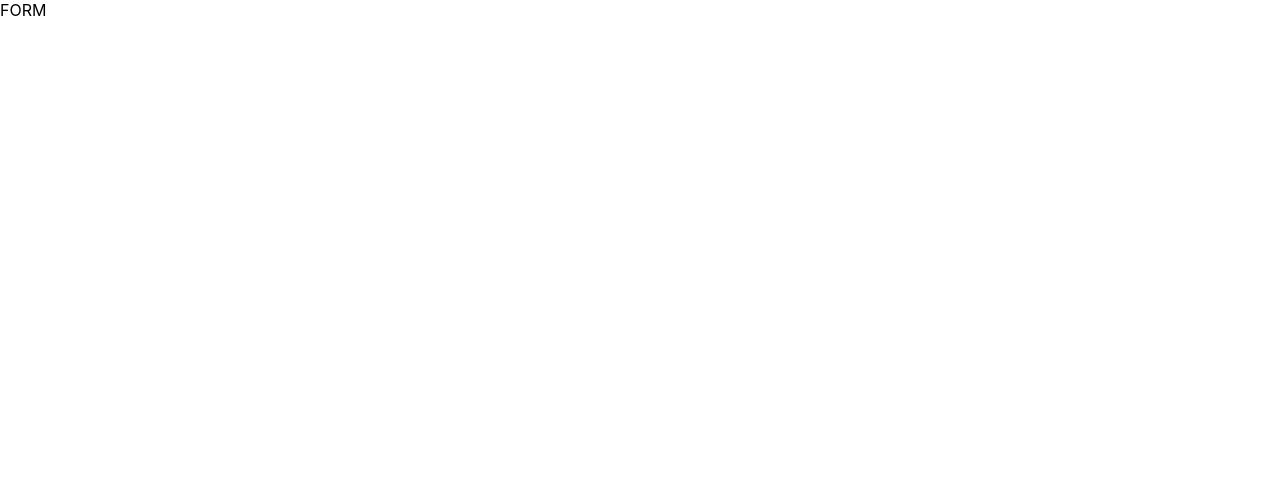
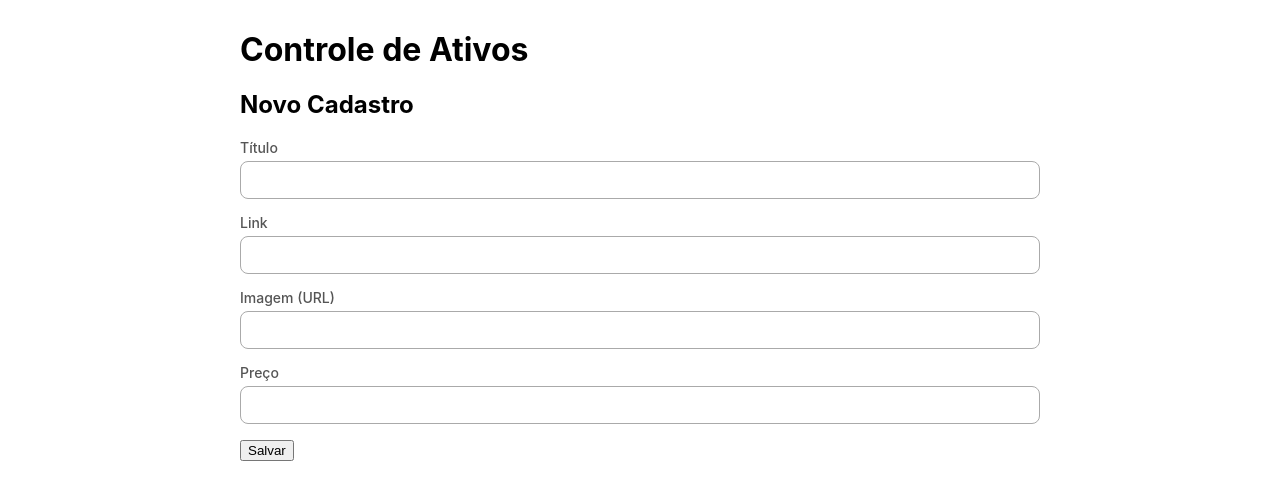
Before and after one commit to edneto/promo-show, a React (Create React App) app: page /create in a window 1280 px wide. Shown: the top 500 px of the page. Built offline with nearby package versions, Linux system fonts and the light colour scheme.

Commit message:
feature-form-p1: implemented form control

```diff
--- /dev/null
+++ b/src/components/Promotion/Form/Form.css
@@ -0,0 +1,20 @@
+.promotion-form__group {
+  display: flex;
+  flex-direction: column;
+  margin-bottom: 15px;
+}
+
+.promotion-form__group label {
+  margin-bottom: 5px;
+  font-size: 14px;
+  font-weight: 500;
+  color: #555555;
+}
+
+.promotion-form__group input {
+  border: 1px solid #aaaaaa;
+  border-radius: 8px;
+  background-color: #fff;
+  height: 36px;
+  padding: 0 10px;
+}
--- /dev/null
+++ b/src/components/Promotion/Form/Form.js
@@ -0,0 +1,66 @@
+import React, { useState } from "react";
+import { useHistory } from "react-router-dom";
+import axios from "axios";
+import "./Form.css";
+
+const initialValue = {
+  title: "",
+  url: "",
+  imageUrl: "",
+  price: 0,
+};
+
+const PromotionForm = () => {
+  const [values, setValues] = useState(initialValue);
+  console.log({ values });
+  const history = useHistory();
+
+  function onChange(ev) {
+    const { name, value } = ev.target;
+    setValues({ ...values, [name]: value });
+  }
+
+  function onSubmit(ev) {
+    ev.preventDefault();
+
+    axios.post("http://localhost:5000/promotions", values).then((response) => {
+      history.push("/");
+    });
+  }
+
+  return (
+    <div>
+      <h1>Controle de Ativos</h1>
+      <h2>Novo Cadastro</h2>
+
+      <form onSubmit={onSubmit}>
+        <div className="promotion-form__group">
+          <label htmlFor="title">Título</label>
+          <input id="title" name="title" type="text" onChange={onChange} />
+        </div>
+        <div className="promotion-form__group">
+          <label htmlFor="url">Link</label>
+          <input id="url" name="url" type="text" onChange={onChange} />
+        </div>
+        <div className="promotion-form__group">
+          <label htmlFor="imageUrl">Imagem (URL)</label>
+          <input
+            id="imageUrl"
+            name="imageUrl"
+            type="text"
+            onChange={onChange}
+          />
+        </div>
+        <div className="promotion-form__group">
+          <label htmlFor="price">Preço</label>
+          <input id="price" name="price" type="number" onChange={onChange} />
+        </div>
+        <div>
+          <button type="submit">Salvar</button>
+        </div>
+      </form>
+    </div>
+  );
+};
+
+export default PromotionForm;
--- a/src/components/Promotion/Search/Search.js
+++ b/src/components/Promotion/Search/Search.js
@@ -15,7 +15,10 @@
       params.title_like = search;
     }
     axios
-      .get("http://localhost:5000/promotions?_embed=comments", { params })
+      .get(
+        "http://localhost:5000/promotions?_embed=comments&_order=desc&_sort=id",
+        { params }
+      )
       .then((response) => {
         setPromotions(response.data);
       });
--- a/src/pages/Promotion/Form/Form.js
+++ b/src/pages/Promotion/Form/Form.js
@@ -1,14 +1,15 @@
 import React from "react";
 import { useParams } from "react-router-dom";
+import PromotionForm from "components/Promotion/Form/Form";
+import UIContainer from "components/UI/Container/Conteiner";
 
 const PagesPromotionForm = () => {
   const { id } = useParams();
 
   return (
-    <>
-      FORM
-      {id && <div>id: {id}</div>}
-    </>
+    <UIContainer>
+      <PromotionForm />
+    </UIContainer>
   );
 };
 
```
